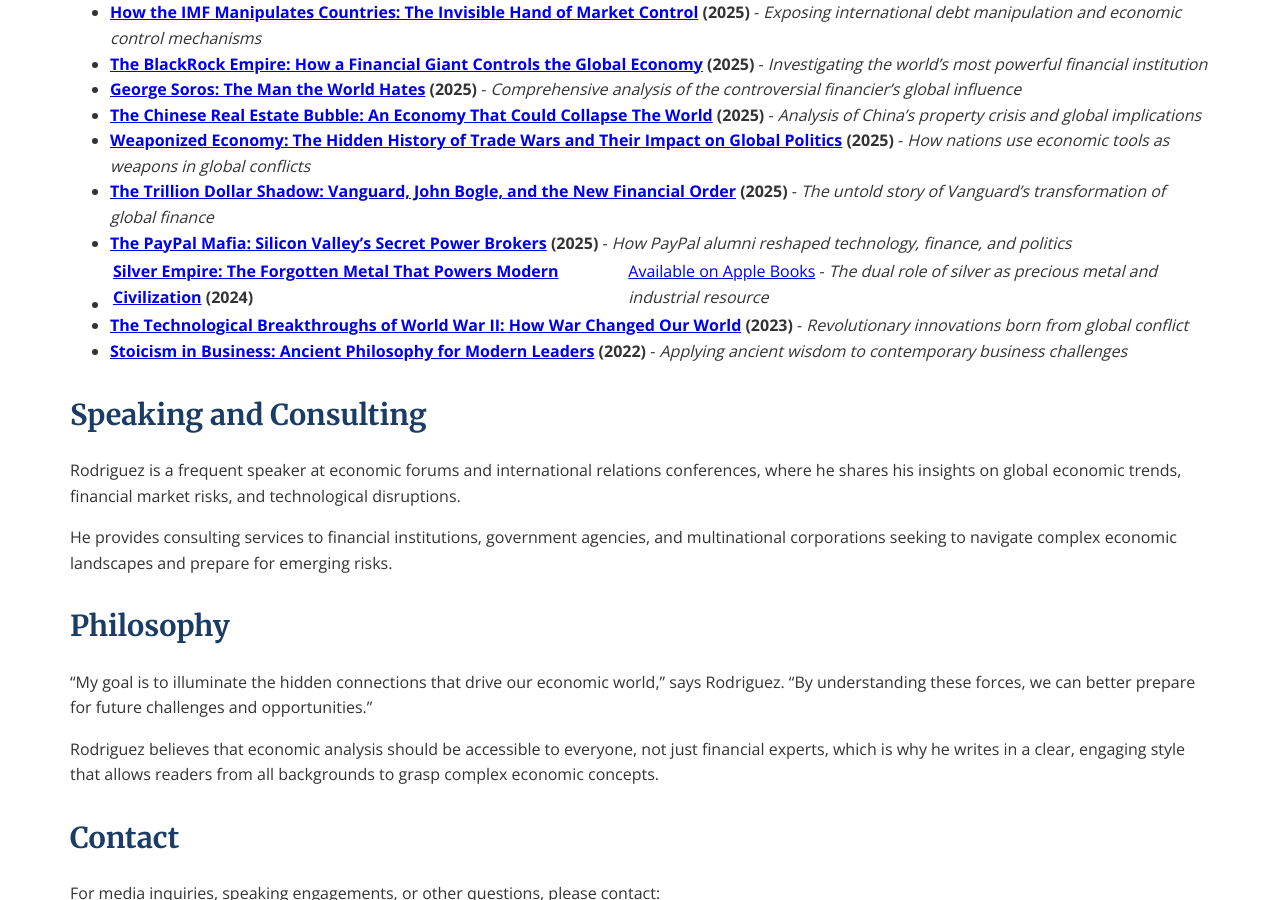
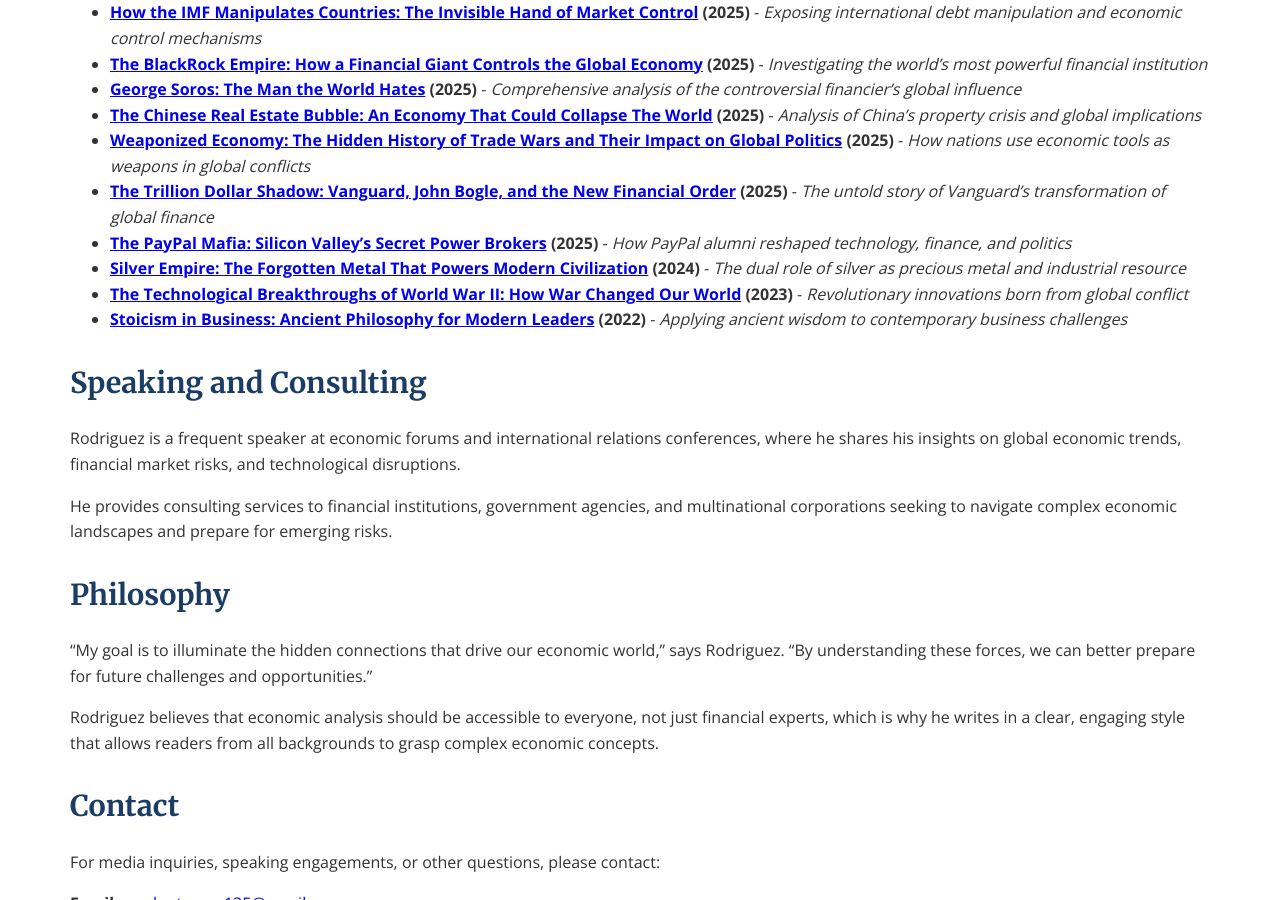
Before and after one commit to Zews123/michael-rodriguez-books, a Jekyll site: the page built from about.md, in a window 1280 px wide and 900 px high, scrolled down 968 px. Built offline with Jekyll 4.4.1, drawn with Linux system fonts in a browser that asks for light colours.

Commit message:
Update about.md

```diff
--- a/about.md
+++ b/about.md
@@ -30,7 +30,7 @@
 - **[Weaponized Economy: The Hidden History of Trade Wars and Their Impact on Global Politics]({{ site.baseurl }}/books/weaponized-economy) (2025)** - *How nations use economic tools as weapons in global conflicts*
 - **[The Trillion Dollar Shadow: Vanguard, John Bogle, and the New Financial Order]({{ site.baseurl }}/books/trillion-dollar-shadow) (2025)** - *The untold story of Vanguard's transformation of global finance*
 - **[The PayPal Mafia: Silicon Valley's Secret Power Brokers]({{ site.baseurl }}/books/paypal-mafia) (2025)** - *How PayPal alumni reshaped technology, finance, and politics*
-- **[Silver Empire: The Forgotten Metal That Powers Modern Civilization]({{ site.baseurl }}/books/silver-empire) (2024)** | [Available on Apple Books](https://books2read.com/b/3nxYAP) - *The dual role of silver as precious metal and industrial resource*
+- **[Silver Empire: The Forgotten Metal That Powers Modern Civilization]({{ site.baseurl }}/books/silver-empire) (2024)** - *The dual role of silver as precious metal and industrial resource*
 - **[The Technological Breakthroughs of World War II: How War Changed Our World](https://books2read.com/b/mg6Xdz) (2023)** - *Revolutionary innovations born from global conflict*
 - **[Stoicism in Business: Ancient Philosophy for Modern Leaders](https://books2read.com/b/mgoB1x) (2022)** - *Applying ancient wisdom to contemporary business challenges*
 
```
